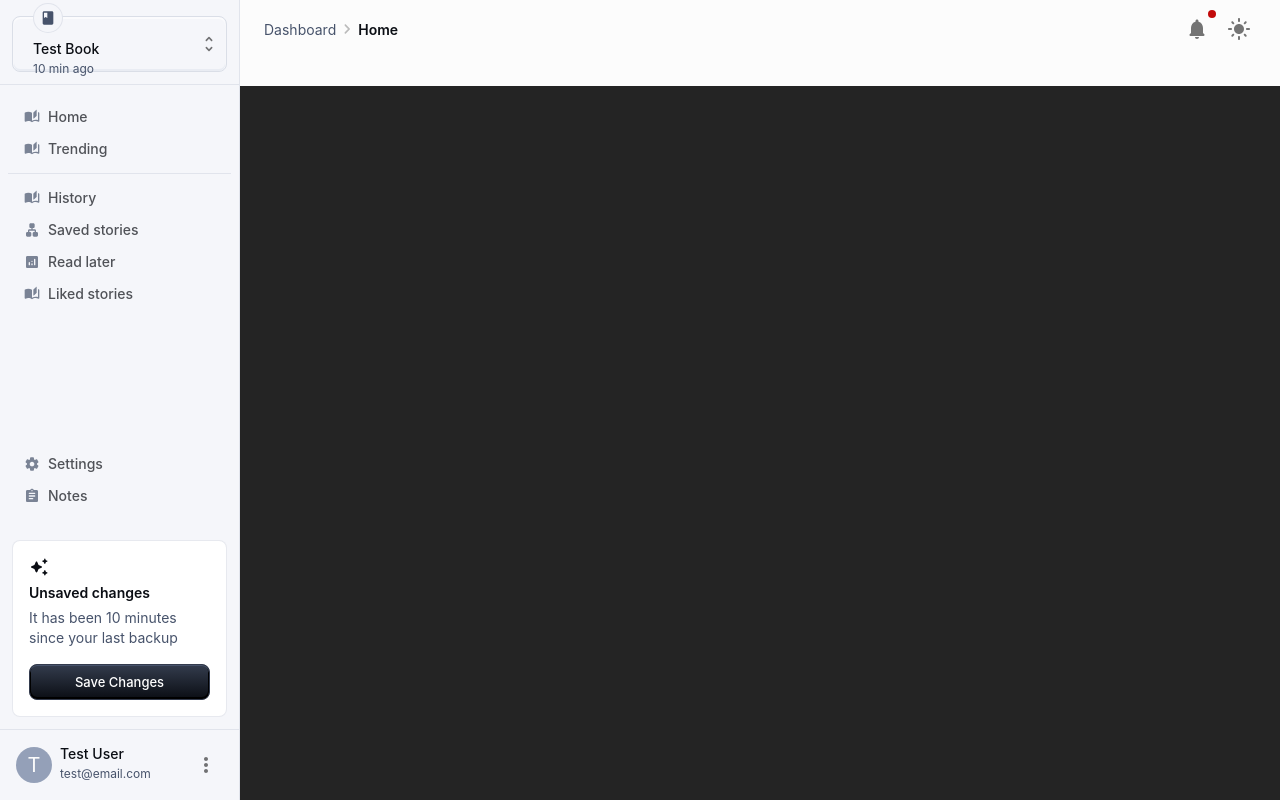
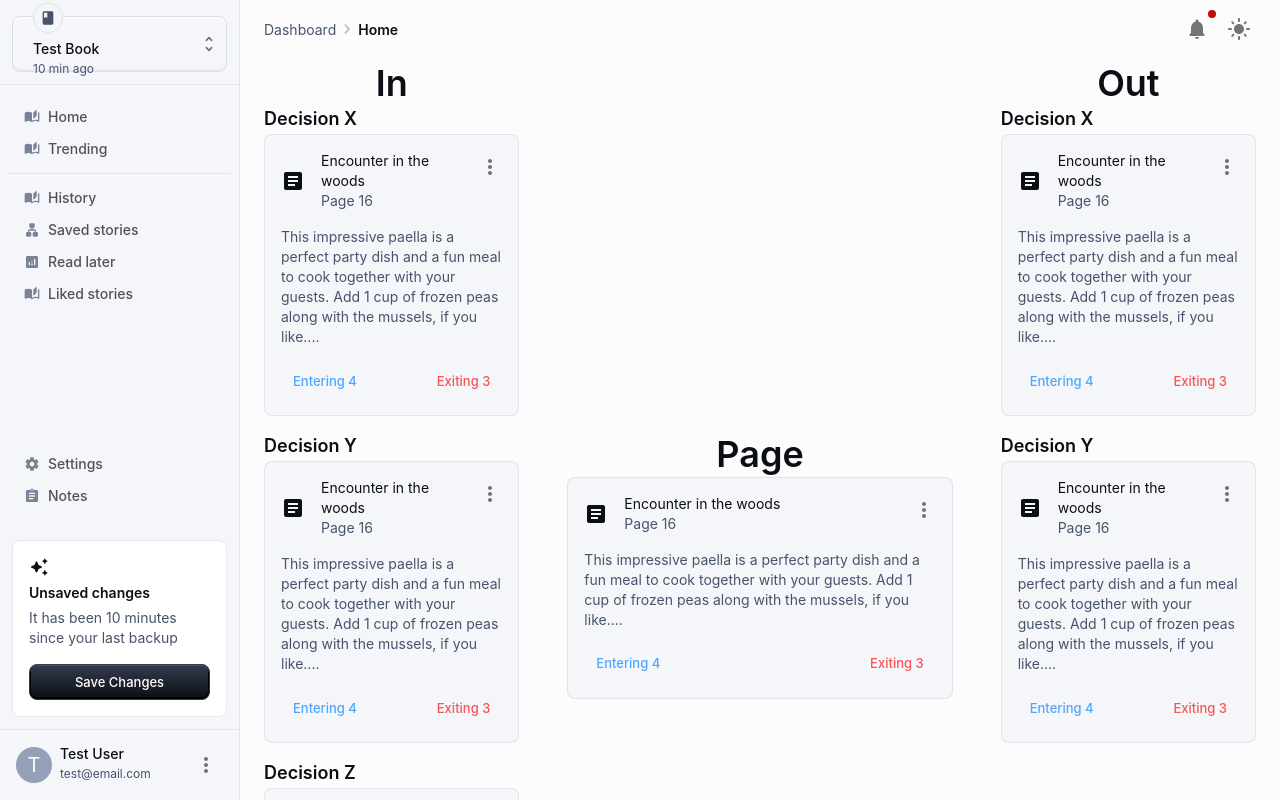
Before and after one commit to tmikov99/story-ui, a React (Vite) app: page /createLinks in a window 1280 px wide. Shown: the top 800 px of the page. Built offline with nearby package versions, Linux system fonts and the light colour scheme.

Commit message:
Add demo create page and links (#8)

```diff
--- a/src/App.tsx
+++ b/src/App.tsx
@@ -1,4 +1,3 @@
-import TextEditor from './textEditor/TextEditor';
 import Header from './components/Header';
 import AppTheme from './theme/AppTheme';
 import CssBaseline from '@mui/material/CssBaseline';
@@ -10,6 +9,8 @@ import MainGrid from './components/MainGrid';
 import Page from './components/Page';
 import { BrowserRouter, Routes, Route } from "react-router-dom";
 import PageCreateOverview from './components/PageCreateOverview';
+import PageCreate from './components/PageCreate';
+import PageCreateLinks from './components/PageCreateLinks';
 
 
 
@@ -42,6 +43,8 @@ function App() {
                 <Route path="/" element={<MainGrid />}/>
                 <Route path="/page" element={<Page />}/>
                 <Route path="/create" element={<PageCreateOverview />}/>
+                <Route path="/createPage" element={<PageCreate />}/>
+                <Route path="createLinks" element={<PageCreateLinks />}/>
               </Routes>
             </Stack>
           </Box>
--- a/src/components/MenuContent.tsx
+++ b/src/components/MenuContent.tsx
@@ -24,8 +24,8 @@ const mainListItems1 = [
 ];
 const mainListItems2 = [
   { text: 'History', icon: <AutoStoriesRoundedIcon />, path: '/create'},
-  { text: 'Saved stories', icon: <LanRoundedIcon />, path: '#saved' },
-  { text: 'Read later', icon: <AnalyticsRoundedIcon />, path: '#later' },
+  { text: 'Saved stories', icon: <LanRoundedIcon />, path: '/createPage' },
+  { text: 'Read later', icon: <AnalyticsRoundedIcon />, path: '/createLinks' },
   { text: 'Liked stories', icon: <AutoStoriesRoundedIcon />, path: '#liked' },
 ];
 
--- a/src/components/Page.tsx
+++ b/src/components/Page.tsx
@@ -14,7 +14,7 @@ testList.push(<br/>)
 testList.push(<Link href="#">You decide to make Decision B. Turn to page 253</Link>)
 
 
-export default function MainGrid() {
+export default function Page() {
     return (
       <Box sx={{ width: '100%', maxWidth: { sm: '100%', md: '1700px' } }}>
         <Paper
--- a/src/components/PageCreate.tsx
+++ b/src/components/PageCreate.tsx
@@ -0,0 +1,29 @@
+import { TextField } from "@mui/material";
+import Box from "@mui/material/Box";
+import Paper from "@mui/material/Paper";
+
+
+export default function PageCreate() {
+    return (
+      <Box sx={{ width: '100%', maxWidth: { sm: '100%', md: '1700px' } }}>
+        <Paper
+            // component="form"
+            elevation={3}
+            sx={{
+                paddingLeft: {xs: 4, md: 8, lg: 12, xl: 16},
+                paddingRight: {xs: 4, md: 8, lg: 12, xl: 16},
+                paddingTop: 8,
+                paddingBottom: 8,
+                marginLeft: {xs: 2, sm: 4, md: 8, lg: 12, xl: 16},
+                marginRight: {xs: 2, sm: 4, md: 8, lg: 12, xl: 16},
+            }}
+        >
+            <TextField
+                multiline
+                fullWidth
+                placeholder="Enter Page Text Here"
+            />
+        </Paper>
+      </Box>
+    )
+}
--- a/src/components/PageCreateLinks.tsx
+++ b/src/components/PageCreateLinks.tsx
@@ -0,0 +1,48 @@
+import Grid from '@mui/material/Grid2';
+import Box from '@mui/material/Box';
+import Typography from '@mui/material/Typography';
+import PageCard from './PageCard';
+import Stack from '@mui/material/Stack';
+
+export default function PageCreateLinks() {
+    return (
+        <Grid container spacing={6}>
+        <Grid size={{ md: 12, lg: "grow"}} order={{ md: 2, lg: 1 }}>
+            <Typography variant="h2" sx={{textAlign: "center"}}>In</Typography>
+            <Stack spacing={2}>
+            <Box>
+                    <Typography variant='h6'>Decision X</Typography>
+                    <PageCard />
+                </Box>
+                <Box>
+                    <Typography variant='h6'>Decision Y</Typography>
+                    <PageCard />
+                </Box>
+                <Box>
+                    <Typography variant='h6'>Decision Z</Typography>
+                    <PageCard />
+                </Box>
+            </Stack>
+        </Grid>
+        <Grid size={{ md: 12, lg: 5}} order={{ md: 1, lg: 2 }} sx={{display: "flex", alignItems: "center"}}>
+            <Box>
+                <Typography variant="h2" sx={{textAlign: "center"}}>Page</Typography>
+                <PageCard />
+            </Box>
+        </Grid>
+        <Grid size={{ md: 12, lg: "grow"}} order={{ md: 3, lg: 3 }}>
+            <Typography variant="h2" sx={{textAlign: "center"}}>Out</Typography>
+            <Stack spacing={2}>
+                <Box>
+                    <Typography variant='h6'>Decision X</Typography>
+                    <PageCard />
+                </Box>
+                <Box>
+                    <Typography variant='h6'>Decision Y</Typography>
+                    <PageCard />
+                </Box>
+            </Stack>
+        </Grid>
+      </Grid>
+    );
+  }
--- a/src/index.css
+++ b/src/index.css
@@ -1,4 +1,4 @@
-:root {
+/* :root {
   font-family: Inter, system-ui, Avenir, Helvetica, Arial, sans-serif;
   line-height: 1.5;
   font-weight: 400;
@@ -15,7 +15,7 @@
 
 body {
   margin: 0;
-}
+} */
 /*
 a {
   font-weight: 500;
--- a/src/theme/customizations/inputs.tsx
+++ b/src/theme/customizations/inputs.tsx
@@ -438,6 +438,14 @@ export const inputsCustomizations: Components<Theme> = {
               height: '2.5rem',
             },
           },
+          {
+            props: {
+              multiline: true,
+            },
+            style: {
+              height: 'auto',
+            }
+          }
         ],
       }),
       notchedOutline: {
```
